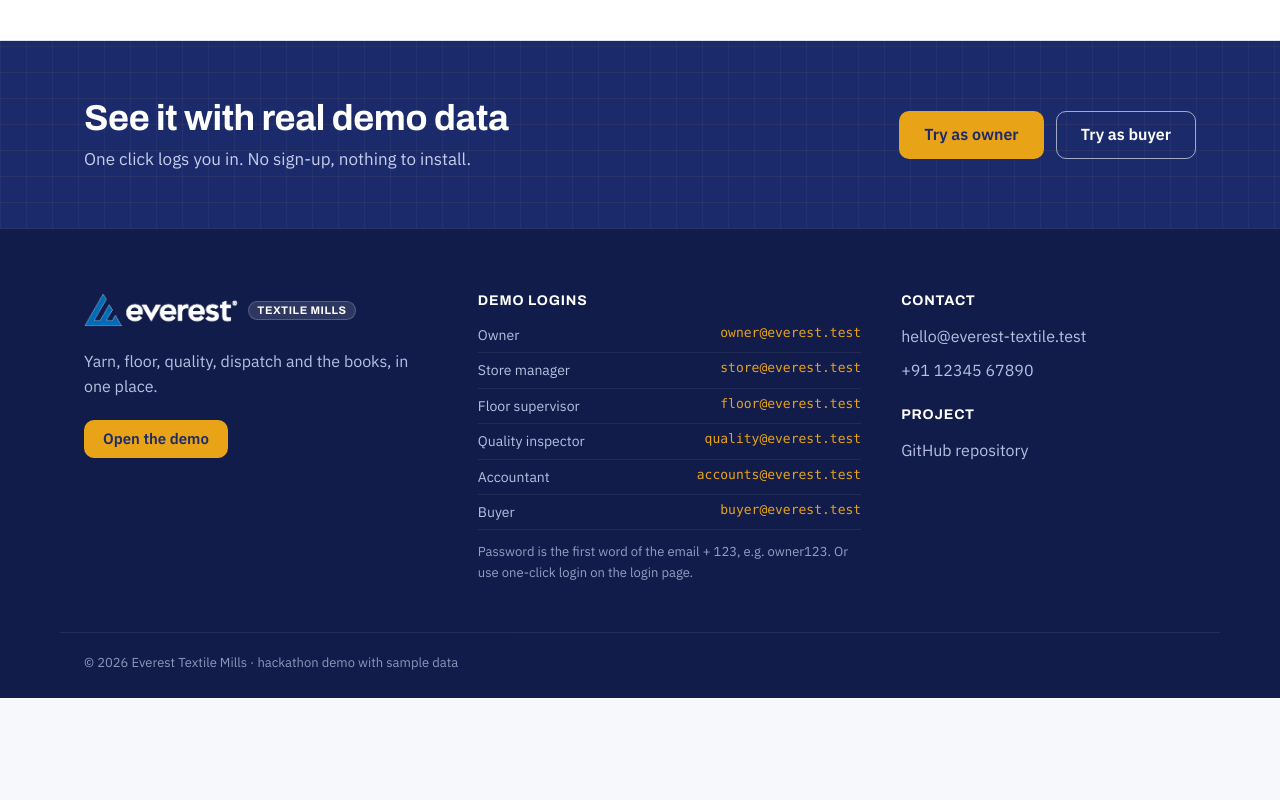
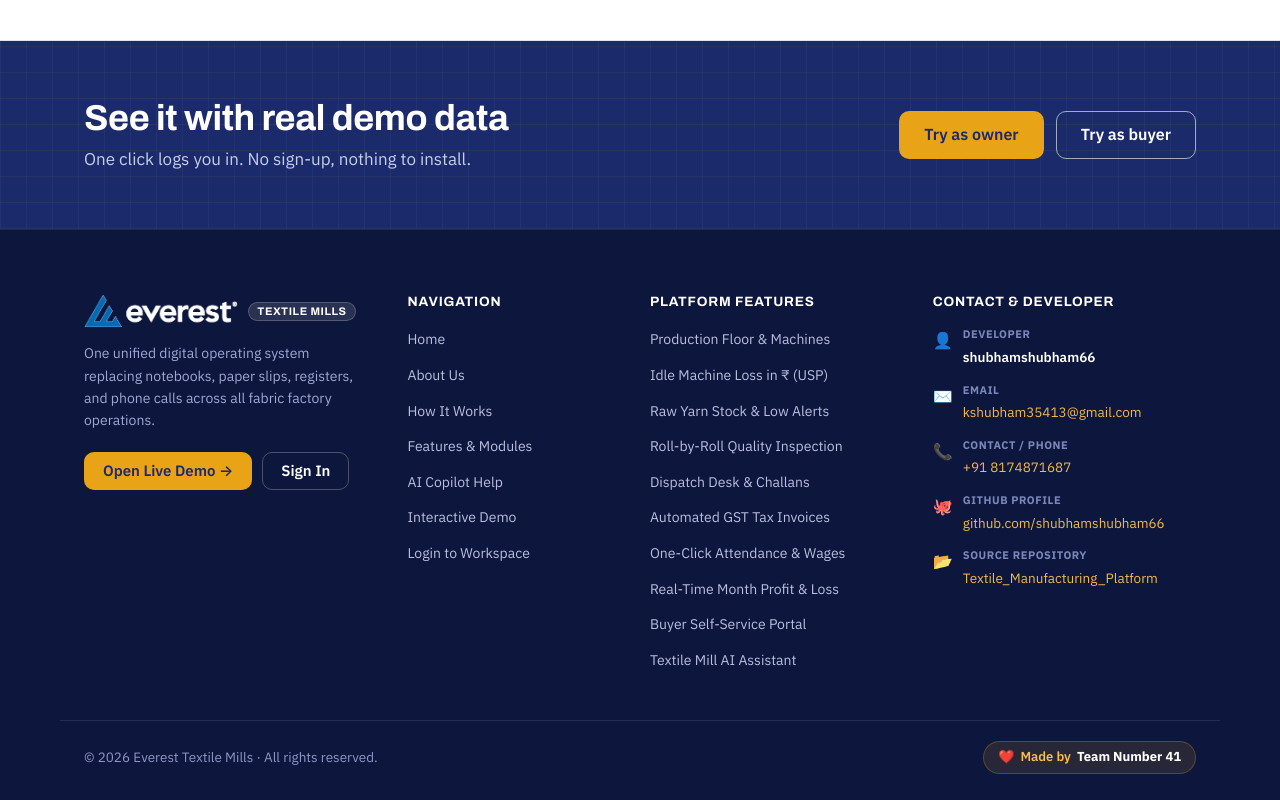
Before and after one commit to shubhamshubham66/Textile_Manufacturing_Platform, a React (Vite) app in the folder frontend/: page / in a window 1280 px wide. Shown: the part 4116-4916 px from the top of the page. Before the commit the page ends 4814 px from the top, so only its background shows below. Built offline with nearby package versions, Linux system fonts and the light colour scheme.

Commit message:
Redesign footer: remove demo logins, add all navbar links, platform features, contact details, and Team 41 credit

```diff
--- a/frontend/src/components/Footer.jsx
+++ b/frontend/src/components/Footer.jsx
@@ -1,23 +1,50 @@
-import { BrandMark } from "./landing/Icons.jsx";
+// Public Landing Page Footer with all platform features, full navbar links, contact and Team 41 credit.
 
-// Footer: contact, demo logins, GitHub.
-const GITHUB_URL = "https://github.com/shubhamshubham66/Textile_Manufacturing_Platform";
+const GITHUB_PROFILE = "https://github.com/shubhamshubham66";
+const GITHUB_REPO = "https://github.com/shubhamshubham66/Textile_Manufacturing_Platform";
+const CONTACT_EMAIL = "kshubham35413@gmail.com";
+const CONTACT_PHONE = "+91 8174871687";
+const CONTACT_PHONE_RAW = "+918174871687";
 
-const ROLES = [
-  ["Owner", "owner@everest.test"],
-  ["Store manager", "store@everest.test"],
-  ["Floor supervisor", "floor@everest.test"],
-  ["Quality inspector", "quality@everest.test"],
-  ["Accountant", "accounts@everest.test"],
-  ["Buyer", "buyer@everest.test"],
+const NAV_LINKS = [
+  { id: "home", label: "Home", type: "section" },
+  { id: "about", label: "About Us", type: "section" },
+  { id: "how", label: "How It Works", type: "section" },
+  { id: "features", label: "Features & Modules", type: "section" },
+  { id: "ai", label: "AI Copilot Help", type: "section" },
+  { id: "demo", label: "Interactive Demo", href: "/login", type: "link" },
+  { id: "login", label: "Login to Workspace", href: "/login", type: "link" },
+];
+
+const PLATFORM_FEATURES = [
+  { label: "Production Floor & Machines", target: "features" },
+  { label: "Idle Machine Loss in ₹ (USP)", target: "features" },
+  { label: "Raw Yarn Stock & Low Alerts", target: "features" },
+  { label: "Roll-by-Roll Quality Inspection", target: "features" },
+  { label: "Dispatch Desk & Challans", target: "features" },
+  { label: "Automated GST Tax Invoices", target: "features" },
+  { label: "One-Click Attendance & Wages", target: "features" },
+  { label: "Real-Time Month Profit & Loss", target: "features" },
+  { label: "Buyer Self-Service Portal", href: "/login" },
+  { label: "Textile Mill AI Assistant", target: "ai" },
 ];
 
 export default function Footer() {
+  function scrollToSection(id, e) {
+    e.preventDefault();
+    document.getElementById(id)?.scrollIntoView({ behavior: "smooth" });
+  }
+
   return (
     <footer id="contact" className="lp-footer">
       <div className="lp-inner lp-footer-grid">
+        {/* Column 1: Brand & Overview */}
         <div className="lp-footer-brand">
-          <a href="#home" className="lp-brand lp-brand-light">
+          <a
+            href="#home"
+            className="lp-brand lp-brand-light"
+            onClick={(e) => scrollToSection("home", e)}
+          >
             <img
               src="/images/everest-logo-light.png"
               alt="Everest Textile Mills"
@@ -25,50 +52,142 @@
             />
             <span className="lp-brand-badge lp-brand-badge-light">Textile Mills</span>
           </a>
-          <p>Yarn, floor, quality, dispatch and the books, in one place.</p>
-          <a href="/login" className="lp-btn lp-btn-haldi">
-            Open the demo
-          </a>
+          <p className="lp-footer-tagline">
+            One unified digital operating system replacing notebooks, paper slips, registers,
+            and phone calls across all fabric factory operations.
+          </p>
+
+          <div className="lp-footer-actions">
+            <a href="/login" className="lp-btn lp-btn-haldi">
+              Open Live Demo →
+            </a>
+            <a href="/login" className="lp-btn lp-btn-outline-light">
+              Sign In
+            </a>
+          </div>
         </div>
 
-        <div>
-          <h4>Demo logins</h4>
-          <ul className="lp-roles">
-            {ROLES.map(([role, email]) => (
-              <li key={email}>
-                <span>{role}</span>
-                <code>{email}</code>
+        {/* Column 2: All Navbar Buttons */}
+        <div className="lp-footer-col">
+          <h4>Navigation</h4>
+          <ul className="lp-footer-links">
+            {NAV_LINKS.map((link) => (
+              <li key={link.id}>
+                {link.type === "section" ? (
+                  <a href={`#${link.id}`} onClick={(e) => scrollToSection(link.id, e)}>
+                    {link.label}
+                  </a>
+                ) : (
+                  <a href={link.href}>{link.label}</a>
+                )}
               </li>
             ))}
           </ul>
-          <p className="lp-footer-small">
-            Password is the first word of the email + 123, e.g. owner123. Or use
-            one-click login on the login page.
-          </p>
         </div>
 
-        <div>
-          <h4>Contact</h4>
+        {/* Column 3: Platform Features & Modules */}
+        <div className="lp-footer-col">
+          <h4>Platform Features</h4>
           <ul className="lp-footer-links">
+            {PLATFORM_FEATURES.map((feat) => (
+              <li key={feat.label}>
+                {feat.target ? (
+                  <a
+                    href={`#${feat.target}`}
+                    onClick={(e) => scrollToSection(feat.target, e)}
+                  >
+                    {feat.label}
+                  </a>
+                ) : (
+                  <a href={feat.href}>{feat.label}</a>
+                )}
+              </li>
+            ))}
+          </ul>
+        </div>
+
+        {/* Column 4: Contact & Developer Info */}
+        <div className="lp-footer-col">
+          <h4>Contact & Developer</h4>
+          <ul className="lp-footer-contact-list">
             <li>
-              <a href="mailto:hello@everest-textile.test">hello@everest-textile.test</a>
+              <span className="lp-contact-icon" aria-hidden>
+                👤
+              </span>
+              <div>
+                <span className="lp-contact-label">Developer</span>
+                <strong className="lp-contact-val">shubhamshubham66</strong>
+              </div>
             </li>
             <li>
-              <a href="tel:+911234567890">+91 12345 67890</a>
+              <span className="lp-contact-icon" aria-hidden>
+                ✉️
+              </span>
+              <div>
+                <span className="lp-contact-label">Email</span>
+                <a href={`mailto:${CONTACT_EMAIL}`} className="lp-contact-link">
+                  {CONTACT_EMAIL}
+                </a>
+              </div>
             </li>
-          </ul>
-          <h4>Project</h4>
-          <ul className="lp-footer-links">
             <li>
-              <a href={GITHUB_URL} target="_blank" rel="noreferrer">
-                GitHub repository
-              </a>
+              <span className="lp-contact-icon" aria-hidden>
+                📞
+              </span>
+              <div>
+                <span className="lp-contact-label">Contact / Phone</span>
+                <a href={`tel:${CONTACT_PHONE_RAW}`} className="lp-contact-link">
+                  {CONTACT_PHONE}
+                </a>
+              </div>
+            </li>
+            <li>
+              <span className="lp-contact-icon" aria-hidden>
+                🐙
+              </span>
+              <div>
+                <span className="lp-contact-label">GitHub Profile</span>
+                <a
+                  href={GITHUB_PROFILE}
+                  target="_blank"
+                  rel="noreferrer"
+                  className="lp-contact-link"
+                >
+                  github.com/shubhamshubham66
+                </a>
+              </div>
+            </li>
+            <li>
+              <span className="lp-contact-icon" aria-hidden>
+                📂
+              </span>
+              <div>
+                <span className="lp-contact-label">Source Repository</span>
+                <a
+                  href={GITHUB_REPO}
+                  target="_blank"
+                  rel="noreferrer"
+                  className="lp-contact-link"
+                >
+                  Textile_Manufacturing_Platform
+                </a>
+              </div>
             </li>
           </ul>
         </div>
       </div>
+
+      {/* Footer Bottom Strip */}
       <div className="lp-inner lp-footer-bottom">
-        © {new Date().getFullYear()} Everest Textile Mills · hackathon demo with sample data
+        <div className="lp-footer-copy">
+          © {new Date().getFullYear()} Everest Textile Mills · All rights reserved.
+        </div>
+
+        <div className="lp-footer-team-credit">
+          <span className="lp-team-badge">
+            <span className="lp-team-heart">❤️</span> Made by <strong>Team Number 41</strong>
+          </span>
+        </div>
       </div>
     </footer>
   );
--- a/frontend/src/landing.css
+++ b/frontend/src/landing.css
@@ -1171,79 +1171,146 @@
 
 /* ---------- Footer ---------- */
 .lp-footer {
-  background: #121c4a;
+  background: #0d163d;
   color: #b8c0e0;
   padding: 64px 0 0;
+  border-top: 1px solid rgba(255, 255, 255, 0.08);
 }
 .lp-footer-grid {
   display: grid;
-  grid-template-columns: 1.2fr 1.3fr 1fr;
+  grid-template-columns: 1.4fr 1fr 1.2fr 1.3fr;
   gap: 40px;
 }
-.lp-footer h4 {
+.lp-footer-brand {
+  display: flex;
+  flex-direction: column;
+  align-items: flex-start;
+}
+.lp-footer-tagline {
+  margin: 14px 0 20px !important;
+  max-width: 28em;
+  font-size: 14px;
+  line-height: 1.6;
+  color: #9ea8d2;
+}
+.lp-footer-actions {
+  display: flex;
+  align-items: center;
+  gap: 10px;
+  flex-wrap: wrap;
+}
+.lp-btn-outline-light {
+  background: transparent;
   color: #fff;
-  font-size: 14px;
+  border-color: rgba(255, 255, 255, 0.25);
+}
+.lp-btn-outline-light:hover {
+  background: rgba(255, 255, 255, 0.1);
+  border-color: #fff;
+}
+.lp-brand-light {
+  color: #fff;
+}
+.lp-brand-light em {
+  color: #b8c0e0;
+}
+.lp-footer-col h4 {
+  color: #fff;
+  font-size: 13.5px;
+  font-weight: 700;
   text-transform: uppercase;
   letter-spacing: 0.06em;
-  margin: 0 0 14px;
-}
-.lp-footer-brand p {
-  margin: 14px 0 20px;
-  max-width: 28em;
-}
-.lp-brand-light {
-  color: #fff;
-}
-.lp-brand-light em {
-  color: #b8c0e0;
-}
-.lp-roles {
+  margin: 0 0 16px;
+}
+.lp-footer-links {
   list-style: none;
   margin: 0;
   padding: 0;
-  display: grid;
-  gap: 6px;
-}
-.lp-roles li {
-  display: flex;
-  justify-content: space-between;
+  display: flex;
+  flex-direction: column;
+  gap: 10px;
+}
+.lp-footer-links li a {
+  color: #b8c0e0;
+  font-size: 14px;
+  text-decoration: none;
+  display: inline-block;
+  transition: color 0.15s, transform 0.15s;
+}
+.lp-footer-links li a:hover {
+  color: #fff;
+  transform: translateX(3px);
+}
+.lp-footer-contact-list {
+  list-style: none;
+  margin: 0;
+  padding: 0;
+  display: flex;
+  flex-direction: column;
   gap: 12px;
-  font-size: 14px;
-  padding-bottom: 6px;
-  border-bottom: 1px solid rgba(255, 255, 255, 0.07);
-}
-.lp-roles code {
-  font:
-    13px/1.4 ui-monospace,
-    SFMono-Regular,
-    Menlo,
-    monospace;
-  color: var(--lp-haldi);
+}
+.lp-footer-contact-list li {
+  display: flex;
+  align-items: flex-start;
+  gap: 10px;
+}
+.lp-contact-icon {
+  font-size: 16px;
+  margin-top: 2px;
+  flex-shrink: 0;
+}
+.lp-contact-label {
+  display: block;
+  font-size: 11px;
+  font-weight: 700;
+  text-transform: uppercase;
+  letter-spacing: 0.05em;
+  color: #7b87b8;
+}
+.lp-contact-val {
+  font-size: 13.5px;
+  color: #fff;
+  font-weight: 600;
+}
+.lp-contact-link {
+  font-size: 13.5px;
+  color: #f2ba49;
+  text-decoration: none;
   word-break: break-all;
-}
-.lp-footer-small {
-  font-size: 13px;
-  margin-top: 12px !important;
-  opacity: 0.8;
-}
-.lp-footer-links {
-  list-style: none;
-  margin: 0 0 24px;
-  padding: 0;
-  display: grid;
-  gap: 8px;
-}
-.lp-footer-links a:hover {
-  color: #fff;
+  transition: color 0.15s, text-decoration 0.15s;
+}
+.lp-contact-link:hover {
+  color: #ffd875;
   text-decoration: underline;
 }
 .lp-footer-bottom {
   margin-top: 48px;
   padding-top: 20px !important;
-  padding-bottom: 24px !important;
+  padding-bottom: 26px !important;
   border-top: 1px solid rgba(255, 255, 255, 0.1);
+  font-size: 13.5px;
+  color: #8c97c4;
+  display: flex;
+  justify-content: space-between;
+  align-items: center;
+  flex-wrap: wrap;
+  gap: 14px;
+}
+.lp-team-badge {
+  display: inline-flex;
+  align-items: center;
+  gap: 6px;
+  background: rgba(232, 163, 23, 0.12);
+  color: #f7be48;
+  border: 1px solid rgba(232, 163, 23, 0.28);
+  padding: 5px 14px;
+  border-radius: 999px;
   font-size: 13px;
-  opacity: 0.75;
+  font-weight: 600;
+}
+.lp-team-badge strong {
+  color: #fff;
+  font-weight: 800;
 }
 
 /* ---------- Responsive ---------- */
```
